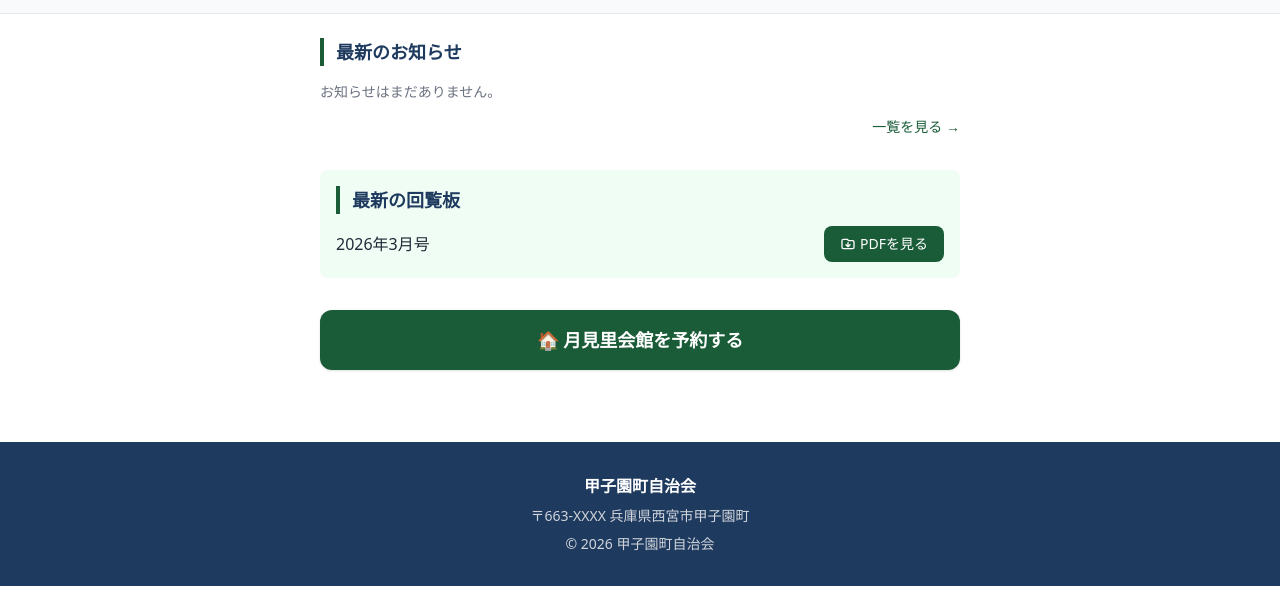
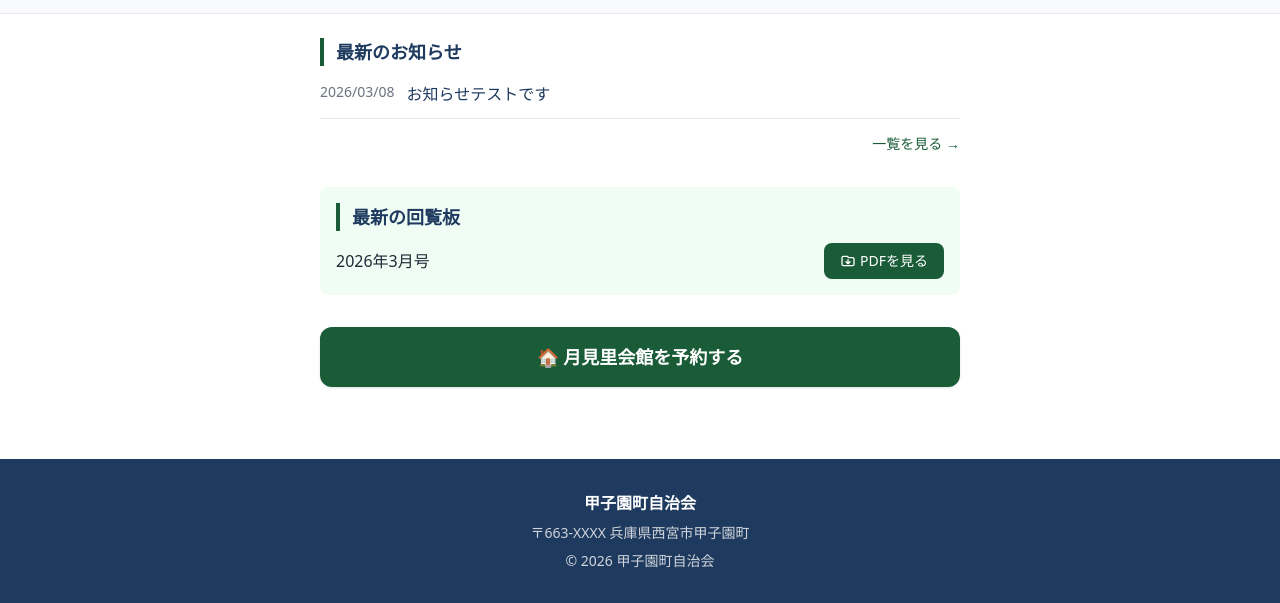
Before and after one commit to ukiajp/koshiencho-jichikai, an Eleventy site: page src/index.njk in a window 1280 px wide. Shown: the part 1127-1730 px from the top of the page. Built offline with nearby package versions, Linux system fonts and the light colour scheme; Eleventy itself is replaced by a stand-in of ours; files that its build step writes are made by us from their sources.

Commit message:
トップページのお知らせ表示を修正

```diff
--- a/src/index.njk
+++ b/src/index.njk
@@ -43,7 +43,7 @@ permalink: /index.html
   <section>
     <h2 class="text-lg font-bold text-kon border-l-4 border-midori pl-3 mb-4">最新のお知らせ</h2>
     <ul class="space-y-3">
-      {% for item in collections.news | reverse | slice(0, 3) %}
+      {% for item in collections.news | limit(3) %}
       <li class="flex gap-3 border-b pb-3">
         <time class="text-sm text-gray-500 whitespace-nowrap">{{ item.date | dateJp }}</time>
         <a href="{{ item.url }}" class="text-base hover:underline text-kon">{{ item.data.title }}</a>
```
Also changed, not shown: .eleventy.js.
